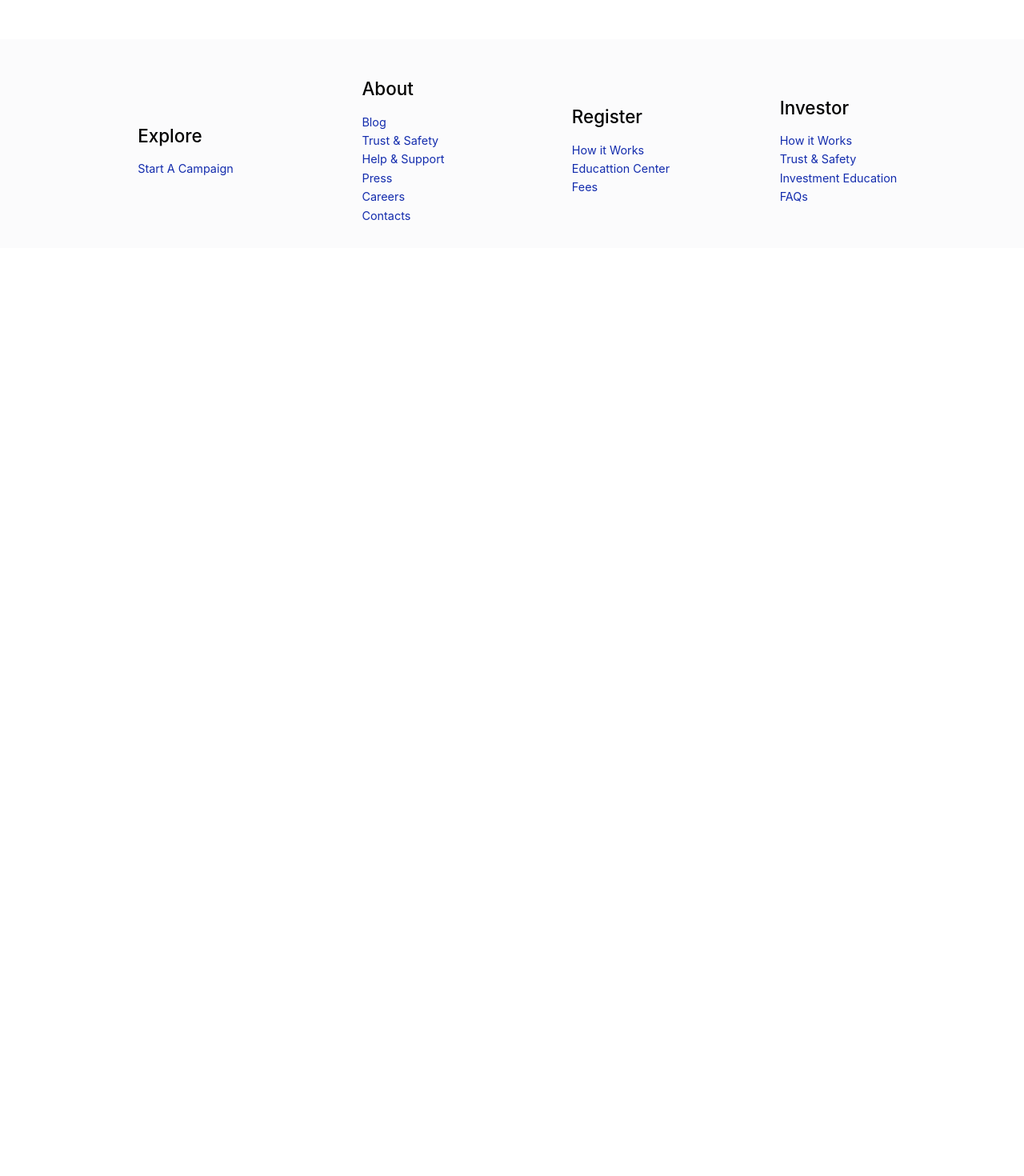
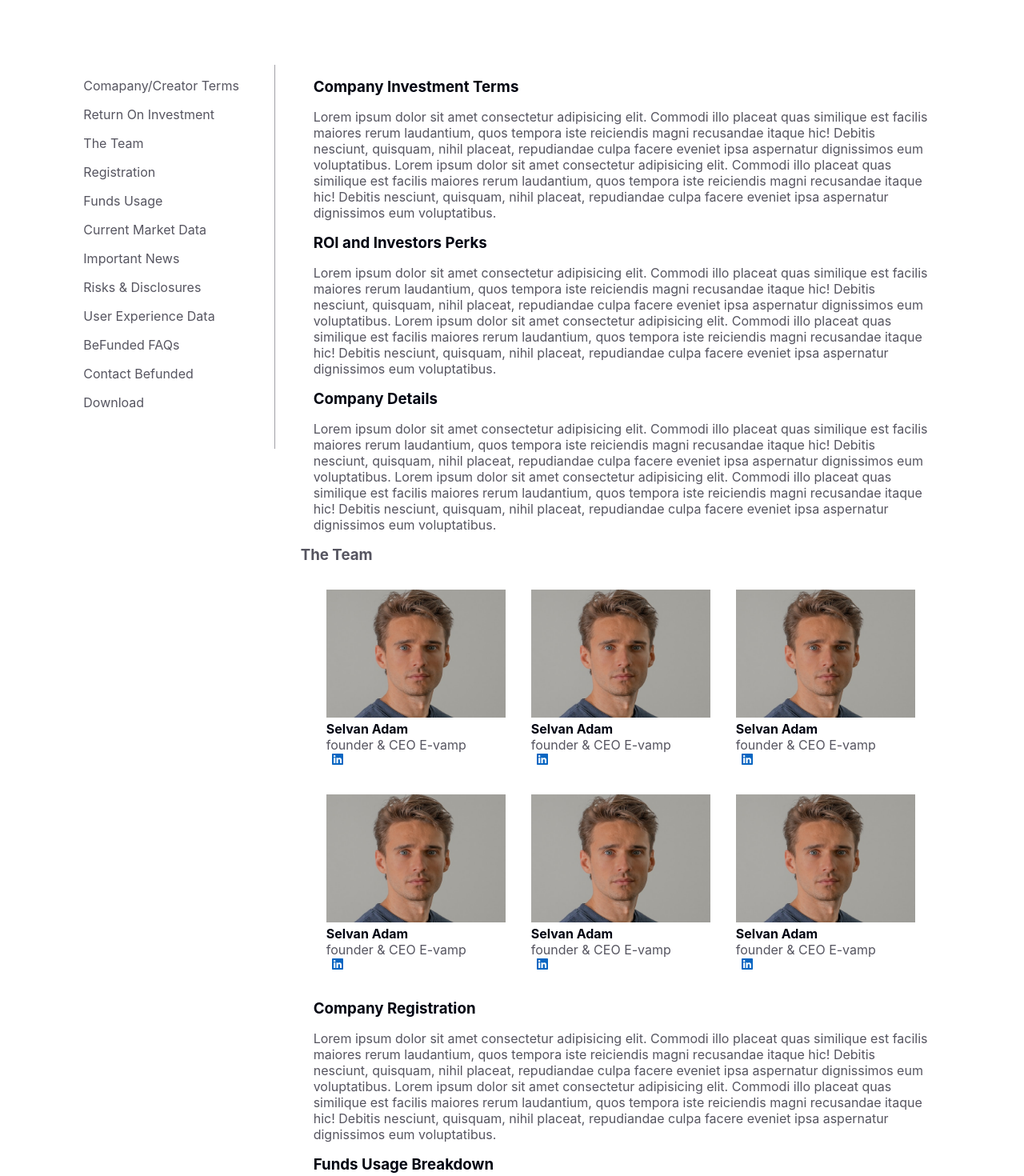
Before and after one commit to Emilance/BeFunded, a React (Create React App) app: page /project in a window 1280 px wide. Shown: the part 1040-2510 px from the top of the page at 80% size. Before the commit the page ends 1350 px from the top, so only its background shows below. Built offline with nearby package versions, Linux system fonts and the light colour scheme.

Commit message:
project page perfected

```diff
--- a/src/Pages/Home/banner.css
+++ b/src/Pages/Home/banner.css
@@ -36,7 +36,7 @@
     margin:0.7rem auto;
     line-height: 24px;
     text-align: center;
-    color:#132CAD;
+    color:#081349;
 }
 
 .bimageContainer{
--- a/src/Pages/Home/explore.css
+++ b/src/Pages/Home/explore.css
@@ -61,6 +61,10 @@
     padding: 0 0.5rem;
     margin: 0;
     box-shadow: 0px 0px 1px black;
+}
+.cdetail> h2 >a {
+    text-decoration: none;
+    color:  #020512;
 }
 .pcard > img{
     width: 100%;
--- /dev/null
+++ b/src/Pages/Project/Details.tsx
@@ -0,0 +1,54 @@
+import ParagraphInfo from "./ParagraphInfo";
+import "./details.css"
+import Team from "./Team";
+const Details = () => {
+    return (
+        <div className="pinfo">
+            <div className="pinfosb">
+                <p>Comapany/Creator Terms</p>
+                <p>Return On Investment</p>
+                <p>The Team</p>
+                <p>Registration</p>
+                <p>Funds Usage</p>
+                <p>Current Market Data</p>
+                <p>Important News</p>
+                <p>Risks & Disclosures</p>
+                <p>User Experience Data</p>
+                <p>BeFunded FAQs</p>
+                <p>Contact Befunded</p>
+                <p>Download</p>
+
+            </div>
+            <div className="divider"></div>
+            <div className="infoCon">
+                <ParagraphInfo
+                   title="Company Investment Terms"
+                   description="Lorem ipsum dolor sit amet consectetur adipisicing elit. Commodi illo placeat quas similique est facilis maiores rerum laudantium, quos tempora iste reiciendis magni recusandae itaque hic! Debitis nesciunt, quisquam, nihil placeat, repudiandae culpa facere eveniet ipsa aspernatur dignissimos eum voluptatibus. Lorem ipsum dolor sit amet consectetur adipisicing elit. Commodi illo placeat quas similique est facilis maiores rerum laudantium, quos tempora iste reiciendis magni recusandae itaque hic! Debitis nesciunt, quisquam, nihil placeat, repudiandae culpa facere eveniet ipsa aspernatur dignissimos eum voluptatibus."
+                />
+                  <ParagraphInfo
+                   title="ROI and Investors Perks"
+                   description="Lorem ipsum dolor sit amet consectetur adipisicing elit. Commodi illo placeat quas similique est facilis maiores rerum laudantium, quos tempora iste reiciendis magni recusandae itaque hic! Debitis nesciunt, quisquam, nihil placeat, repudiandae culpa facere eveniet ipsa aspernatur dignissimos eum voluptatibus. Lorem ipsum dolor sit amet consectetur adipisicing elit. Commodi illo placeat quas similique est facilis maiores rerum laudantium, quos tempora iste reiciendis magni recusandae itaque hic! Debitis nesciunt, quisquam, nihil placeat, repudiandae culpa facere eveniet ipsa aspernatur dignissimos eum voluptatibus."
+                />
+                  <ParagraphInfo
+                   title="Company Details"
+                   description="Lorem ipsum dolor sit amet consectetur adipisicing elit. Commodi illo placeat quas similique est facilis maiores rerum laudantium, quos tempora iste reiciendis magni recusandae itaque hic! Debitis nesciunt, quisquam, nihil placeat, repudiandae culpa facere eveniet ipsa aspernatur dignissimos eum voluptatibus. Lorem ipsum dolor sit amet consectetur adipisicing elit. Commodi illo placeat quas similique est facilis maiores rerum laudantium, quos tempora iste reiciendis magni recusandae itaque hic! Debitis nesciunt, quisquam, nihil placeat, repudiandae culpa facere eveniet ipsa aspernatur dignissimos eum voluptatibus."
+                />
+                <Team/>
+                <ParagraphInfo
+                   title="Company Registration"
+                   description="Lorem ipsum dolor sit amet consectetur adipisicing elit. Commodi illo placeat quas similique est facilis maiores rerum laudantium, quos tempora iste reiciendis magni recusandae itaque hic! Debitis nesciunt, quisquam, nihil placeat, repudiandae culpa facere eveniet ipsa aspernatur dignissimos eum voluptatibus. Lorem ipsum dolor sit amet consectetur adipisicing elit. Commodi illo placeat quas similique est facilis maiores rerum laudantium, quos tempora iste reiciendis magni recusandae itaque hic! Debitis nesciunt, quisquam, nihil placeat, repudiandae culpa facere eveniet ipsa aspernatur dignissimos eum voluptatibus."
+                />
+                  <ParagraphInfo
+                   title="Funds Usage Breakdown"
+                   description="Lorem ipsum dolor sit amet consectetur adipisicing elit. Commodi illo placeat quas similique est facilis maiores rerum laudantium, quos tempora iste reiciendis magni recusandae itaque hic! Debitis nesciunt, quisquam, nihil placeat, repudiandae culpa facere eveniet ipsa aspernatur dignissimos eum voluptatibus. Lorem ipsum dolor sit amet consectetur adipisicing elit. Commodi illo placeat quas similique est facilis maiores rerum laudantium, quos tempora iste reiciendis magni recusandae itaque hic! Debitis nesciunt, quisquam, nihil placeat, repudiandae culpa facere eveniet ipsa aspernatur dignissimos eum voluptatibus."
+                />
+                  <ParagraphInfo
+                   title="Current Market Data Analysis"
+                   description="Lorem ipsum dolor sit amet consectetur adipisicing elit. Commodi illo placeat quas similique est facilis maiores rerum laudantium, quos tempora iste reiciendis magni recusandae itaque hic! Debitis nesciunt, quisquam, nihil placeat, repudiandae culpa facere eveniet ipsa aspernatur dignissimos eum voluptatibus. Lorem ipsum dolor sit amet consectetur adipisicing elit. Commodi illo placeat quas similique est facilis maiores rerum laudantium, quos tempora iste reiciendis magni recusandae itaque hic! Debitis nesciunt, quisquam, nihil placeat, repudiandae culpa facere eveniet ipsa aspernatur dignissimos eum voluptatibus."
+                />
+            </div>
+        </div>
+     );
+}
+
+export default Details;
--- /dev/null
+++ b/src/Pages/Project/ParagraphInfo.tsx
@@ -0,0 +1,17 @@
+
+import './details.css'
+type paragraphtype ={
+    title:string,
+    description: string
+}
+
+const ParagraphInfo = ({title,  description} : paragraphtype) => {
+    return (
+        <div className="paragraph">
+            <h3>{title}</h3>
+            <p>{description}</p>
+        </div>
+     );
+}
+
+export default ParagraphInfo;
--- a/src/Pages/Project/Project.css
+++ b/src/Pages/Project/Project.css
@@ -1,6 +1,7 @@
 .project{
     width:90%;
     margin: auto;
+    color: #565560;
 }
 
 
--- a/src/Pages/Project/Project.tsx
+++ b/src/Pages/Project/Project.tsx
@@ -1,12 +1,14 @@
 import AboutP from "./AboutP";
 import Videosection from "./Videosection";
 import "./Project.css"
+import Details from "./Details";
 
 const Project = () => {
     return (
         <div className="project">
             <Videosection/>
             <AboutP/>
+            <Details/>
         </div>
      );
 }
--- /dev/null
+++ b/src/Pages/Project/Team.tsx
@@ -0,0 +1,50 @@
+
+import "./details.css"
+import {FaLinkedin} from "react-icons/fa"
+
+const teamMember = [
+    {
+        member:""
+    },
+    {
+        member:""
+    },
+    {
+        member:""
+    },
+    {
+        member:""
+    },
+    {
+        member:""
+    },
+    {
+        member:""
+    },
+
+]
+
+const Team = () => {
+    return (
+        <div className="team">
+            <h3>The Team</h3>
+            <div className="teamCon">
+                {teamMember.map((data,i)=>{
+                    return(
+
+                        <div key={i} className="teamcard">
+                            <img src="/profile.png" alt="" />
+                            <h4>Selvan Adam</h4>
+                            <p> founder & CEO E-vamp</p>
+                            <FaLinkedin className="ico" color="#0A66C2" size="1rem"/>
+
+                        </div>
+                    )
+                })}
+
+            </div>
+        </div>
+     );
+}
+
+export default Team;
--- a/src/Pages/Project/about.css
+++ b/src/Pages/Project/about.css
@@ -24,6 +24,7 @@
     font-weight: 600;
     margin: 1rem;
     line-height: 28px;
+    color: #020512;
 }
 
 .left> p{
--- /dev/null
+++ b/src/Pages/Project/details.css
@@ -0,0 +1,55 @@
+
+.pinfo{
+    display: flex;
+    width: 93%;
+    margin: auto;
+    margin-top: 2rem;
+    color: #565560;
+}
+
+.pinfosb{
+    flex: 0.3;
+}
+
+.pinfosb > p{
+    margin: 1rem 0;
+}
+
+.infoCon{
+    flex:1;
+    padding-left: 2rem;
+}
+.divider {
+    width:0.9px;
+    height: 30rem;
+    background-color: #5655608e;
+    margin: 0;
+    padding: 0;
+}
+
+.paragraph{
+    margin: 1rem;
+}
+
+.paragraph >h3  {
+    color: #020512;
+    margin-bottom: 1rem;
+}
+
+.teamCon{
+     display: grid;
+     grid-template-columns: 1fr 1fr 1fr;
+     margin: 1rem;
+}
+
+.teamcard{
+    margin: 1rem;
+}
+
+.teamcard >img {
+    height: 10rem;
+    width: 14rem;
+}
+.teamcard > h4{
+    color: #020512;
+}
--- a/src/component/footer/footer.css
+++ b/src/component/footer/footer.css
@@ -22,7 +22,7 @@
 .sec >p{
     font-size: 0.9rem;
     margin-top: 0.4rem;
-    color:#132CAD;
+    color:#081349;
     cursor: pointer;
 }
 
--- a/src/component/header/Header.tsx
+++ b/src/component/header/Header.tsx
@@ -1,5 +1,5 @@
 import "./header.css"
-import { useNavigate } from 'react-router-dom'
+import { Link, useNavigate } from 'react-router-dom'
 
 const Header = () => {
 
@@ -19,16 +19,16 @@ const Header = () => {
             <nav className="navBar">
                 <ul >
                     <li>
-                        <a href="#">Home</a>
+                        <Link to="/">Home</Link>
                     </li>
                     <li>
-                        <a href="#">Explore</a>
+                        <Link to="#">Explore</Link>
                     </li>
                     <li>
-                        <a href="#">Start A Campaign</a>
+                        <Link to="#">Start A Campaign</Link>
                     </li>
                     <li>
-                        <a href="#">Top Picks</a>
+                        <Link to="#">Top Picks</Link>
                     </li>
                 </ul>
             </nav>
```
Also changed, not shown: public/profile.png (added).
